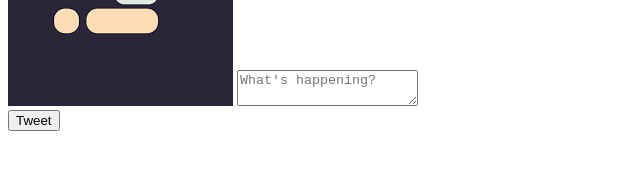
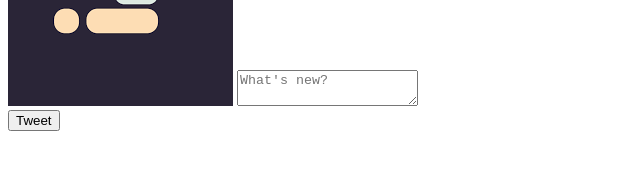
Before and after one commit to jalilevans/Twimba, a website built with Vite: page index.html in a window 1280 px wide. Shown: the part 185-354 px from the top of the page, 0-640 px from the left. Built offline with nearby package versions, Linux system fonts and the light colour scheme.

Commit message:
Update index.html

```diff
--- a/index.html
+++ b/index.html
@@ -19,7 +19,7 @@
 	<main>
 		<div class="tweet-input-area">
 			<img src="images/scrimbalogo.png" class="profile-pic">
-			<textarea placeholder="What's happening?" id="tweet-input"></textarea>
+			<textarea placeholder="What's new?" id="tweet-input"></textarea>
 		</div>
 		<button id="tweet-btn">Tweet</button>
 		<div class="feed" id="feed">
```
